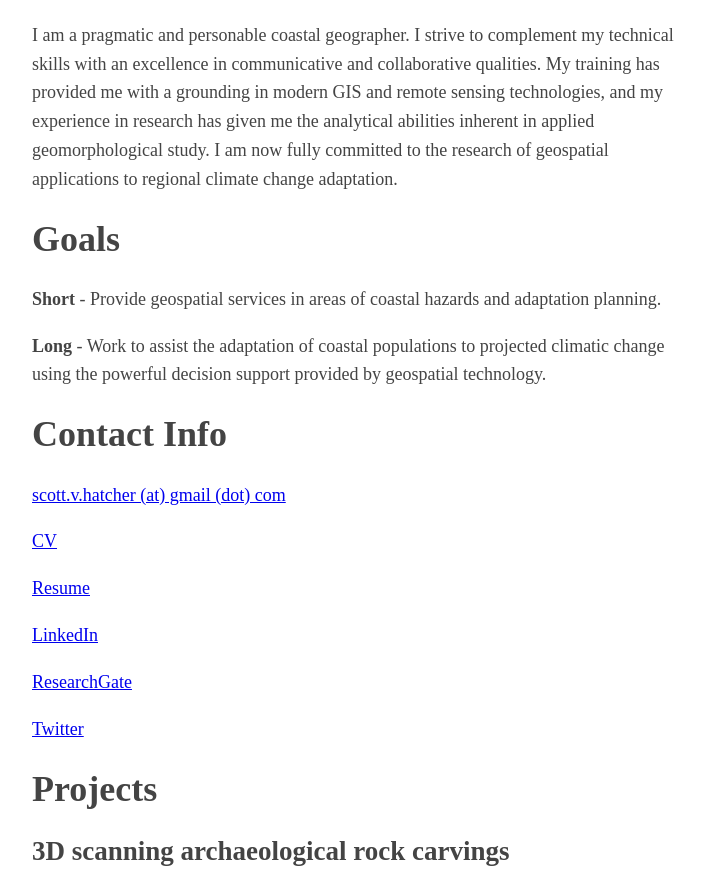
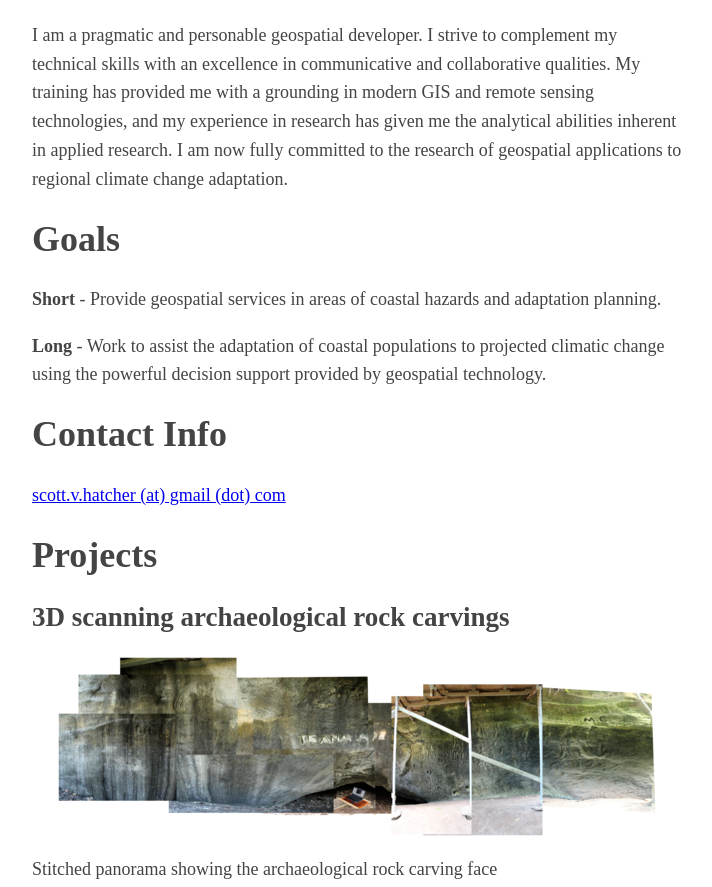
Before and after one commit to svHatch/svHatch.github.io, a plain HTML site: page index.html in a window 1280 px wide. Shown: the part 511-1398 px from the top of the page, without its empty margins (283-995 px from the left). Drawn offline with Linux system fonts and the light colour scheme.

Commit message:
Updated index.html
Removed broken links, and reworded the description.

```diff
--- a/index.html
+++ b/index.html
@@ -21,17 +21,12 @@
 
 </div>
 <h1 id="personal-statement">Personal Statement</h1>
-<p>I am a pragmatic and personable coastal geographer. I strive to complement my technical skills with an excellence in communicative and collaborative qualities. My training has provided me with a grounding in modern GIS and remote sensing technologies, and my experience in research has given me the analytical abilities inherent in applied geomorphological study. I am now fully committed to the research of geospatial applications to regional climate change adaptation.</p>
+<p>I am a pragmatic and personable geospatial developer. I strive to complement my technical skills with an excellence in communicative and collaborative qualities. My training has provided me with a grounding in modern GIS and remote sensing technologies, and my experience in research has given me the analytical abilities inherent in applied research. I am now fully committed to the research of geospatial applications to regional climate change adaptation.</p>
 <h1 id="goals">Goals</h1>
 <p><strong>Short</strong> - Provide geospatial services in areas of coastal hazards and adaptation planning.</p>
 <p><strong>Long</strong> - Work to assist the adaptation of coastal populations to projected climatic change using the powerful decision support provided by geospatial technology.</p>
 <h1 id="contact-info">Contact Info</h1>
 <p><a href="mailto://scott.v.hatcher@gmail.com">scott.v.hatcher (at) gmail (dot) com</a></p>
-<p><a href="https://www.dropbox.com/s/3v0pdvqkjxlc2jm/SVHatcher_CV.pdf?dl=0">CV</a></p>
-<p><a href="https://www.dropbox.com/s/7qrwp7abdm9b183/SVHatcher_resume.pdf?dl=0">Resume</a></p>
-<p><a href="https://ca.linkedin.com/in/svhatcher">LinkedIn</a></p>
-<p><a href="https://www.researchgate.net/profile/Scott_Hatcher">ResearchGate</a></p>
-<p><a href="https://www.twitter.com/svHatch">Twitter</a></p>
 <h1 id="projects">Projects</h1>
 <h2 id="d-scanning-archaeological-rock-carvings">3D scanning archaeological rock carvings</h2>
 <div class="figure">
```
